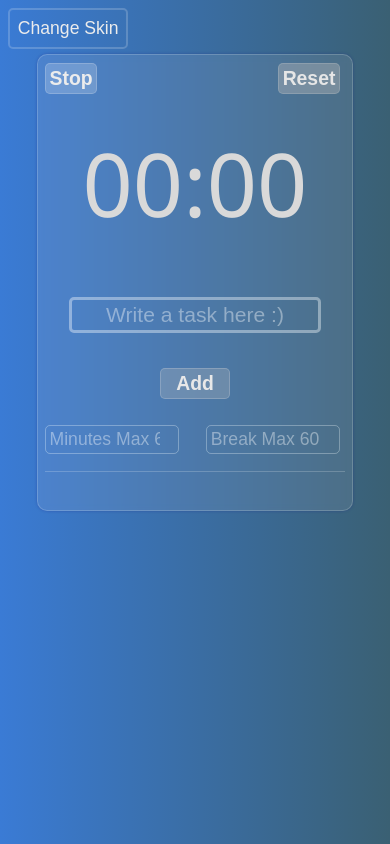
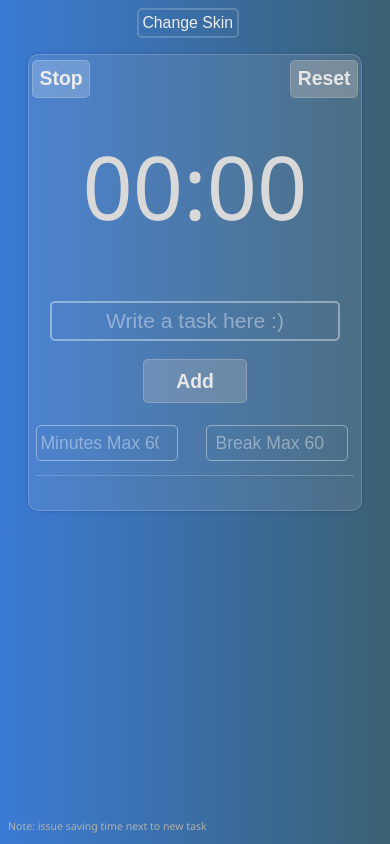
Before and after one commit to JesusAguilarAliaga/Podomoro, a plain HTML site: page index.html in a window 390 px wide. Drawn offline with Linux system fonts and the light colour scheme.

Commit message:
improved mobile design

```diff
--- a/index.html
+++ b/index.html
@@ -36,5 +36,6 @@
             </div>
         </div>
     </div>     <!-- by CodeByOne!!!!!!"""! -->
+    <footer><p>Note: issue saving time next to new task</p></footer>
 </body>
 </html>
--- a/main.js
+++ b/main.js
@@ -55,7 +55,7 @@ const randomHexColor = () => {
 
 //inputs for minutes and breaks/////////////////////
 getMinutes.addEventListener("input", (e) => {
-    if(e.target.value > 0){
+    if(e.target.value > 0 && e.target.value < 60){
         setMinutes = e.target.value;
     }else{
         setMinutes = 1;
@@ -63,7 +63,7 @@ getMinutes.addEventListener("input", (e) => {
 })
 
 getBreakMinutes.addEventListener("input", (e) => {
-    if(e.target.value > 0){
+    if(e.target.value > 0 && e.target.value < 60){
         setBreakMinutes = e.target.value;
     }else{
         setBreakMinutes = 1;
@@ -95,6 +95,7 @@ const render = () => {
         <div class="task">
             <div class="completed">${task.done ? `<span class="done">Done</span>`:`<button class=startButton data-id="${task.id}">Start</button>`}</div>
             <div class="title">${task.title}</div>
+            <div class="infoTask">Min: ${setMinutes}|Break: ${setBreakMinutes}</div>
             </div>`;
         })
 
--- a/style.css
+++ b/style.css
@@ -14,7 +14,7 @@ body{
     position: absolute;
     color: rgb(236, 236, 236);
     font-size: 1rem;
-    font-weight: 500;
+    font-weight: 400;
     text-align: center;
     padding: 0.5%;
     border-radius: 5px;
@@ -97,7 +97,7 @@ body{
     top: 40vh;
     max-width: 20%;
     font-size: 1rem;
-    font-weight: 500;
+    font-weight: 300;
     color: rgba(255, 255, 255, .7);
     text-align: center;
     padding: 1%;
@@ -115,7 +115,7 @@ body{
     max-width: 20%;
     font-size: 1rem;
     color: rgba(255, 255, 255, .7);
-    font-weight: 500;
+    font-weight: 300;
     text-align: center;
     padding: 1%;
     border-radius: 5px;
@@ -129,11 +129,11 @@ body{
     width: 80%;
     color: rgba(255, 255, 255, .7);
     font-size: 1.2rem;
-    font-weight: 500;
+    font-weight: 200;
     text-align: center;
     padding: 1%;
     border-radius: 5px;
-    border: 3px solid rgba(249, 253, 255, 0.4);
+    border: 2px solid rgba(249, 253, 255, 0.4);
     background: transparent;
     transition: all .3s ease-in-out;
 }
@@ -188,6 +188,7 @@ body{
 }
 
 .task{
+    position: relative;
     padding: 1%;
     text-align: center;
     width: 100%;
@@ -201,7 +202,7 @@ body{
 .startButton{
     color: rgb(213, 213, 213);
     font-size: 1.1rem;
-    font-weight: 600;
+    font-weight: 500;
     text-align: center;
     padding: 1% 2%;
     border-radius: 5px;
@@ -210,9 +211,9 @@ body{
 }
 
 .title{
-    color: rgb(190, 190, 190);
+    color: rgb(221, 221, 221);
     font-size: 1.3rem;
-    padding: 2%;
+    text-align: left;
 }
 
 .completed{
@@ -228,6 +229,23 @@ body{
     padding: 0% 2%;
 }
 
+.infoTask{
+    position: absolute;
+    top: 0;
+    left: 0;
+    color: rgb(186, 186, 186);
+    font-weight: 200;
+    font-size: 0.8rem;
+
+}
+
+footer > p{
+    position: absolute;
+    bottom: 0;
+    color: rgb(177, 177, 177);
+    font-weight: 100;
+    font-size: 0.6rem;
+}
 
 
 
@@ -244,14 +262,15 @@ body{
     }
     .skin{
         position: absolute;
+        left: 35%;
         top: 1%;
-        font-size: 1rem;
-        padding: 2%;
+        font-size: 0.9rem;
+        padding: 1%;
     }
 
     .app{
         position: relative;
-        width: 80%;
+        width: 85%;
         min-height: 25rem;
         top: 2vh;
         left: 0%;
@@ -267,17 +286,38 @@ body{
 
     .minutes, .break{
         min-width: 40%;
-        padding: 1%;
+        padding: 2% 1%;
         top: 21rem;
-        border: 1px solid rgba(249, 253, 255, 0.3);
+        border: 1px solid rgba(249, 253, 255, 0.4);
     }
 
     .form{
         min-height: 12rem;
+        gap: 1rem;
     }
 
     .startButton{
-        padding: 3%;
+        padding: 1% 2%;
+    }
+
+    .stop{
+        top: 1%;
+        left: 1%;
+        padding: 2%;
+    }
+
+    .reset{
+        top: 1%;
+        right: 1%;
+        padding: 2%;
+    }
+
+    .inputTask{
+        width: 90%;
+        padding: 2% 0;
+    }
+    .buttonTask{
+        padding: 3% 10%;
     }
 /*
     .tasksContainer{
```
